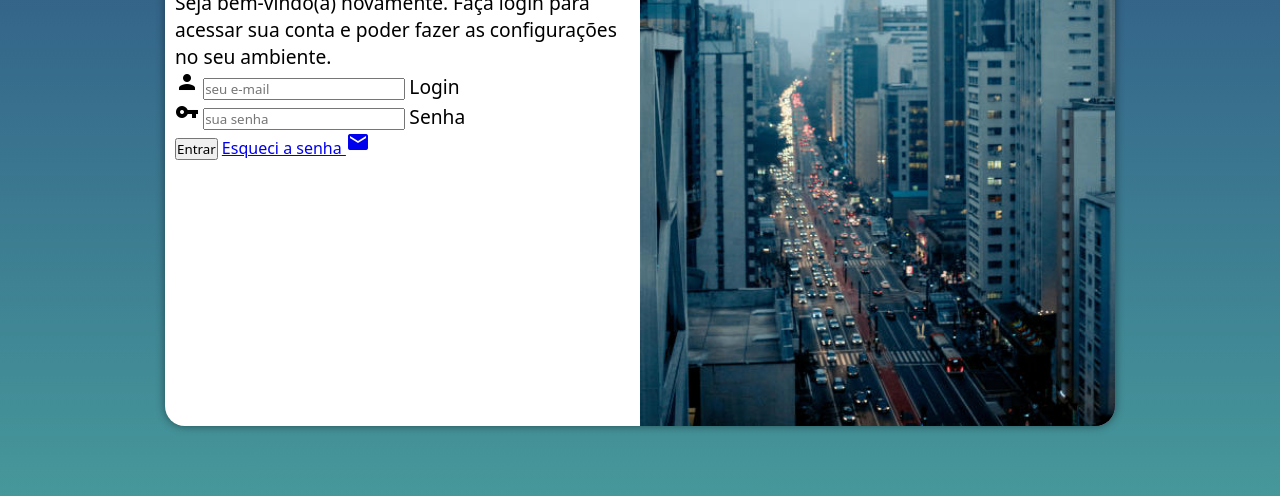
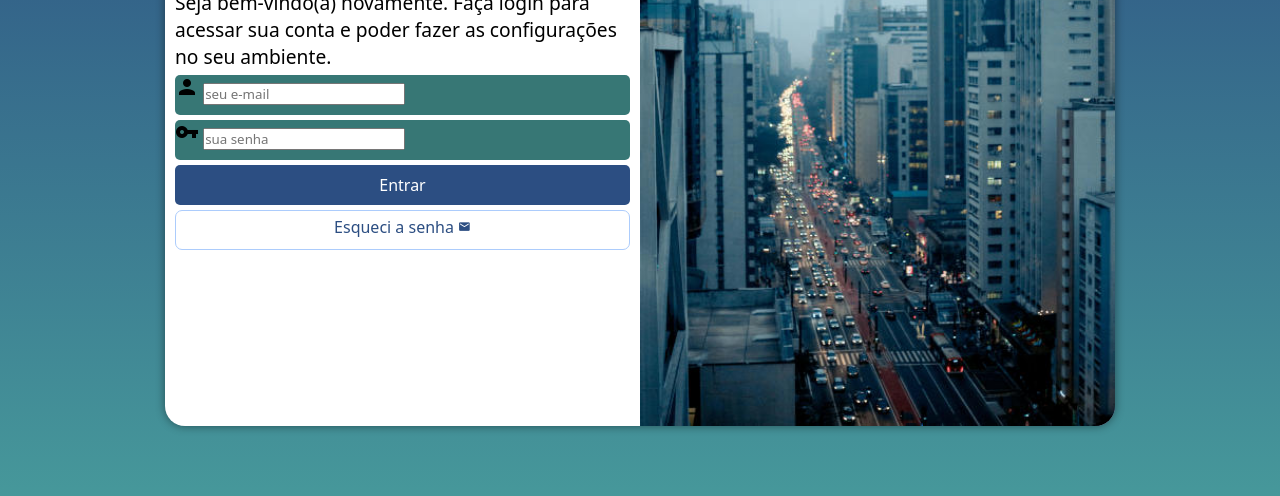
Before and after one commit to rwteixeira/projeto-login, a plain HTML site: page index.html in a window 1280 px wide. Shown: the part 224-720 px from the top of the page. Drawn offline with Linux system fonts and the light colour scheme.

Commit message:
Formatação do form

```diff
--- a/estilos/style.css
+++ b/estilos/style.css
@@ -61,6 +61,19 @@ div#formulario > h1 {
     margin-bottom: 10px;
 }
 
+form > div.campo {
+    background-color: #377775;
+    display: block;
+    width: 100%;
+    height: 40px;
+    border-radius: 5px;
+    margin: 5px 0px;
+}
+
+div.campo > label {
+    display: none;
+}
+
 div#formulario > p {
     font-size: 0.8em;
 }
@@ -68,3 +81,42 @@ div#formulario > p {
 label {
     font-size: 0.8em;
 }
+
+form > input[type=submit] {
+    display: block;
+    font-size: 1em;
+    width: 100%;
+    height: 40px;
+    background-color: #2c4e82;
+    color: white;
+    border: none;
+    border-radius: 5px;
+    cursor: pointer;
+}
+
+form > input[type=submit]:hover {
+    background-color: #192d4b;
+}
+
+form > a.botao {
+    display: block;
+    text-align: center;
+    font-size: 1em;
+    width: 100%;
+    height: 40px;
+    padding-top: 5px;
+    margin-top: 5px;
+    background-color: white;
+    color: #2c4e82;
+    border: 1px solid #acccfc;
+    border-radius: 7px;
+    text-decoration: none;
+}
+
+form > a.botao:hover {
+    background-color: #88b8ff57;
+}
+
+form > a.botao > i { /* referente ao ícone do 'Esqueci a senha' */
+    font-size: 0.8em;
+}
--- a/index.html
+++ b/index.html
@@ -23,13 +23,13 @@
                         <input type="email" name="login" id="ilogin" placeholder="seu e-mail" autocomplete="email" required maxlength="30">
                         <label for="ilogin">Login</label>
                     </div>
-                    <div>
+                    <div class="campo">
                         <i class="material-icons">vpn_key</i>
                         <input type="password" name="senha" id="isenha" placeholder="sua senha" autocomplete="current-password" required minlength="8" maxlength="20">
                         <label for="isenha">Senha</label>
                     </div>
                     <input type="submit" value="Entrar">
-                    <a href="esqueci.html">
+                    <a href="esqueci.html" class="botao">
                         Esqueci a senha <i class="material-icons">mail</i>
                     </a>
                 </form>
```
